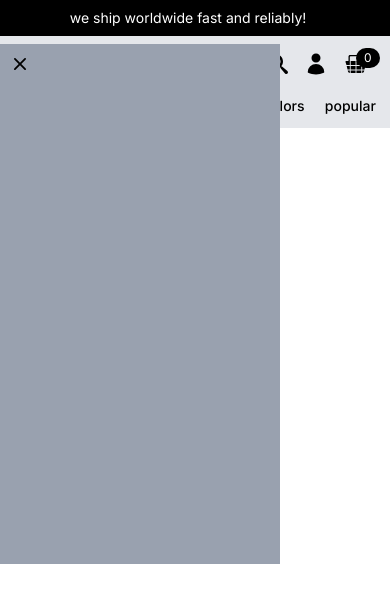
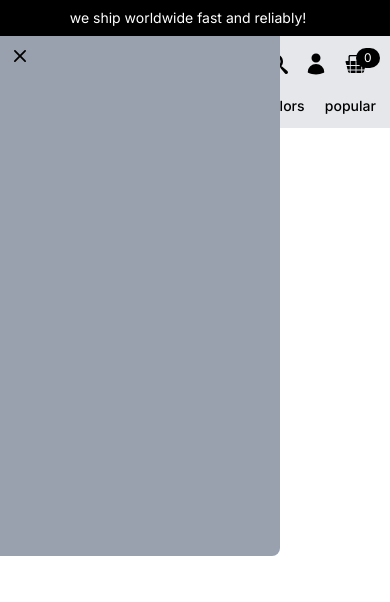
Before and after one commit to g-edgah/e-cormerce_app, a React (Vite) app in the folder frontend/: page / in a window 390 px wide. Both pictures are taken after a click on the button 20 px from the left and 64 px from the top of the page. Shown: the top 602 px of the page. Built offline with nearby package versions, Linux system fonts and the light colour scheme.

Commit message:
nav drawer clicking outside closes drop down

```diff
--- a/frontend/src/components/common/navBar.jsx
+++ b/frontend/src/components/common/navBar.jsx
@@ -45,7 +45,7 @@ const NavBar = ({page}) => {
                         </button>
 
                         {navDrawerOpen && (
-                            <NavDrawer handleNavDrawer={handleNavDrawer} />
+                            <NavDrawer navDrawerOpen={navDrawerOpen} handleNavDrawer={handleNavDrawer} />
                         )}
 
                         <Link to='/' className={`text-2xl font-medium flex items-center space-x-0.5 ${page == 'home' ? 'text-active':''}`}>
--- a/frontend/src/components/common/navDrawer.jsx
+++ b/frontend/src/components/common/navDrawer.jsx
@@ -7,7 +7,7 @@ const NavDrawer = ({handleNavDrawer}) =>{
 
     useEffect(() => {
     const handleClickOutside = (event) => {
-      // If click is NOT inside menu AND NOT on button, close menu
+      //if click is NOT inside menu AND NOT on button, close menu
       if (
         menuRef.current &&
         !menuRef.current.contains(event.target) &&
@@ -28,12 +28,15 @@ const NavDrawer = ({handleNavDrawer}) =>{
     }, []);
 
     return (
-        <div ref={menuRef} className="drawer z-20 absolute top-0 left-0 h-130 w-70 bg-gray-400">
+      // this first div covers the ntire screen but stays transparent so that when a user clicks outside the menu the menu closes without clicking what's underneath the useEffect then handles closing the menu
+      <div className="absolute top-0 z-19 left-0 w-screen h-screen bg-none ">
+        <div ref={menuRef} className="drawer z-20 absolute -top-2 left-0 h-130 w-70 bg-gray-400 rounded-br-lg">
             <button ref={buttonRef} onClick={() => handleNavDrawer()} className="closeDrawer absolute top-2 left-2">
                 < HiMiniXMark className="h-6 w-6"/>
             </button>
 
         </div>
+      </div>
     )
 }
 
```
